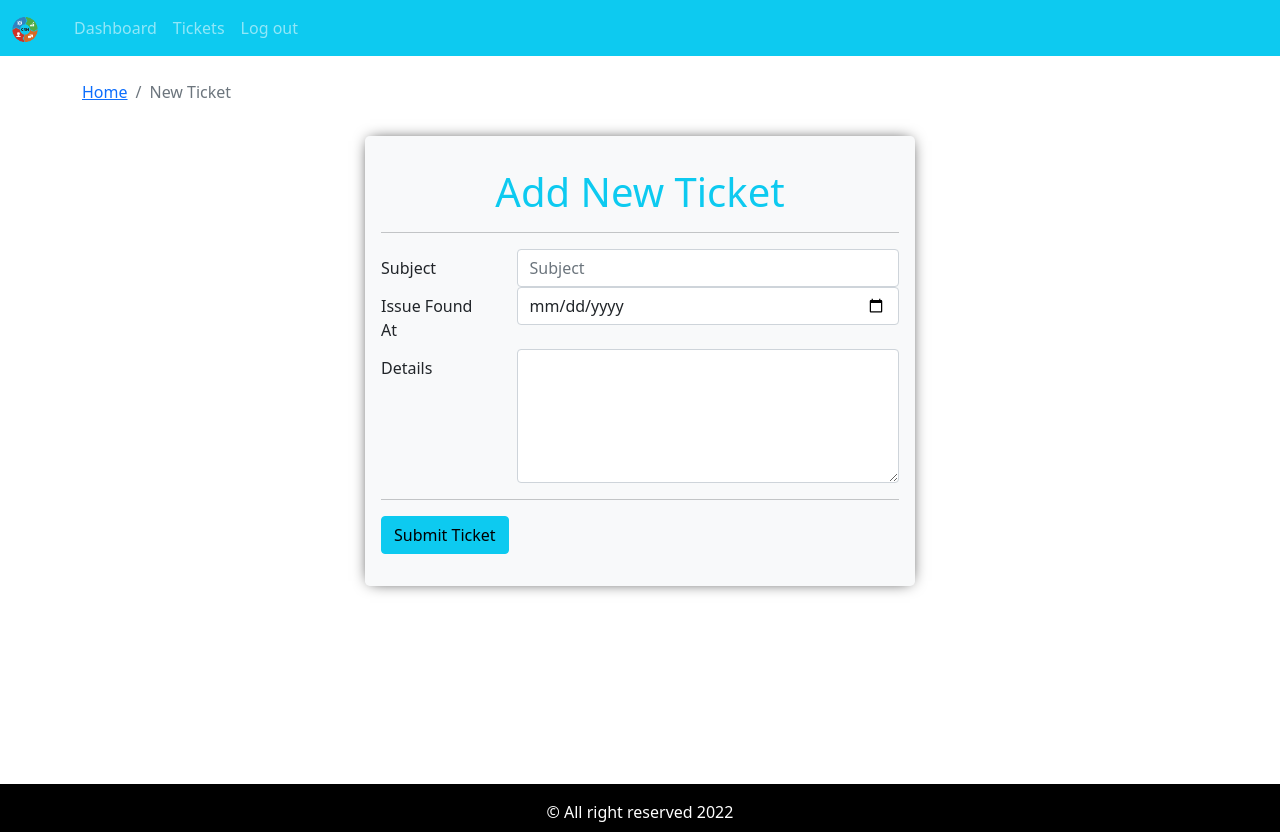
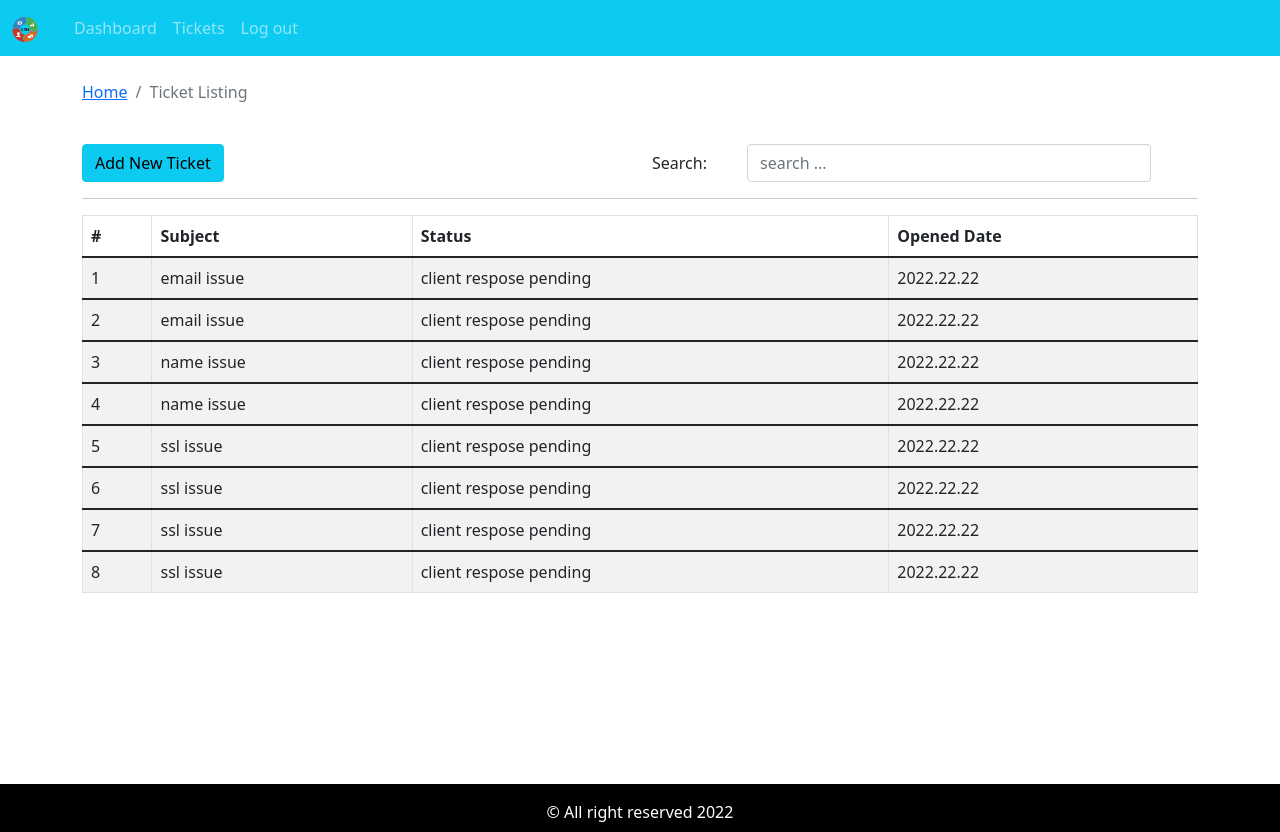
Before and after one commit to Mahammadhajiyev1/crm-frontend, a React (Create React App) app: page /tickets in a window 1280 px wide. Built offline with nearby package versions, Linux system fonts and the light colour scheme.

Commit message:
added ticket list page

```diff
--- a/src/App.js
+++ b/src/App.js
@@ -3,6 +3,7 @@
 import { Dashboard } from "./pages/dashboard/Dashboard.page";
 import { Entry } from "./pages/entry/Entry.page";
 import { AddTicket } from "./pages/new-ticket/AddTicket.page";
+import { TicketLists } from "./pages/ticket-listing/TicketLists.page";
 
 function App() {
   return (
@@ -10,7 +11,8 @@
       {/* <Entry /> */}
       <DefaultLayout>
         {/* <Dashboard /> */}
-        <AddTicket />
+        {/* <AddTicket /> */}
+        <TicketLists />
       </DefaultLayout>
     </div>
   );
--- a/src/assets/data/dummy-ticket.json
+++ b/src/assets/data/dummy-ticket.json
@@ -1,25 +1,25 @@
 [
   {
     "id": "1",
-    "subject": "ssl issue",
+    "subject": "email issue",
     "status": "client respose pending",
     "addedData": "2022.22.22"
   },
   {
     "id": "2",
-    "subject": "ssl issue",
+    "subject": "email issue",
     "status": "client respose pending",
     "addedData": "2022.22.22"
   },
   {
     "id": "3",
-    "subject": "ssl issue",
+    "subject": "name issue",
     "status": "client respose pending",
     "addedData": "2022.22.22"
   },
   {
     "id": "4",
-    "subject": "ssl issue",
+    "subject": "name issue",
     "status": "client respose pending",
     "addedData": "2022.22.22"
   },
--- /dev/null
+++ b/src/component/search-form/SearchForm.comp.js
@@ -0,0 +1,30 @@
+import React from "react";
+import { Form, Row, Col } from "react-bootstrap";
+import PropTypes from "prop-types";
+
+export const SearchForm = ({ handleOnChange, str }) => {
+  return (
+    <div>
+      <Form>
+        <Form.Group as={Row}>
+          <Form.Label column='true' sm='2'>
+            Search:
+          </Form.Label>
+          <Col sm='9'>
+            <Form.Control
+              name='searchStr'
+              onChange={handleOnChange}
+              value={str}
+              placeholder='search ...'
+            />
+          </Col>
+        </Form.Group>
+      </Form>
+    </div>
+  );
+};
+
+SearchForm.prototype = {
+  handleOnChange: PropTypes.func.isRequired,
+  str: PropTypes.string.isRequired,
+};
--- a/src/component/ticket-table/TicketTable.comp.js
+++ b/src/component/ticket-table/TicketTable.comp.js
@@ -1,8 +1,10 @@
 import React from "react";
 import { Table } from "react-bootstrap";
 // import tickets from "../../assets/data/dummy-ticket.json";
+import PropsTypes from "prop-types";
 
 export const TicketTable = ({ tickets }) => {
+  // if (tickets.length)
   return (
     <Table striped bordered hover>
       <thead>
@@ -36,3 +38,7 @@
     </Table>
   );
 };
+
+TicketTable.prototype = {
+  ticket: PropsTypes.array.isRequired,
+};
--- /dev/null
+++ b/src/pages/ticket-listing/TicketLists.page.js
@@ -0,0 +1,48 @@
+import React, { useState, useEffect } from "react";
+import { Container, Row, Col, Button } from "react-bootstrap";
+import { BreadCrumb } from "../../component/breadcrumb/BreadCrumb.comp";
+import { SearchForm } from "../../component/search-form/SearchForm.comp";
+import { TicketTable } from "../../component/ticket-table/TicketTable.comp";
+import tickets from "../../assets/data/dummy-ticket.json";
+
+export const TicketLists = () => {
+  const [str, setStr] = useState("");
+  const [displayTicket, setDisplayTicket] = useState(tickets);
+  useEffect(() => {}, [str, displayTicket]);
+
+  const handleOnChange = (e) => {
+    const { value } = e.target;
+    setStr(value);
+    searchTicket(value);
+  };
+
+  const searchTicket = (sttr) => {
+    const displayTickets = tickets.filter((row) =>
+      row.subject.toLocaleLowerCase().includes(sttr.toLocaleLowerCase())
+    );
+    setDisplayTicket(displayTickets);
+  };
+  return (
+    <Container>
+      <Row>
+        <Col>
+          <BreadCrumb page='Ticket Listing' />
+        </Col>
+      </Row>
+      <Row className='mt-4'>
+        <Col>
+          <Button variant='info'>Add New Ticket</Button>
+        </Col>
+        <Col>
+          <SearchForm handleOnChange={handleOnChange} str={str} />
+        </Col>
+      </Row>
+      <hr />
+      <Row>
+        <Col>
+          <TicketTable tickets={displayTicket} />
+        </Col>
+      </Row>
+    </Container>
+  );
+};
```
